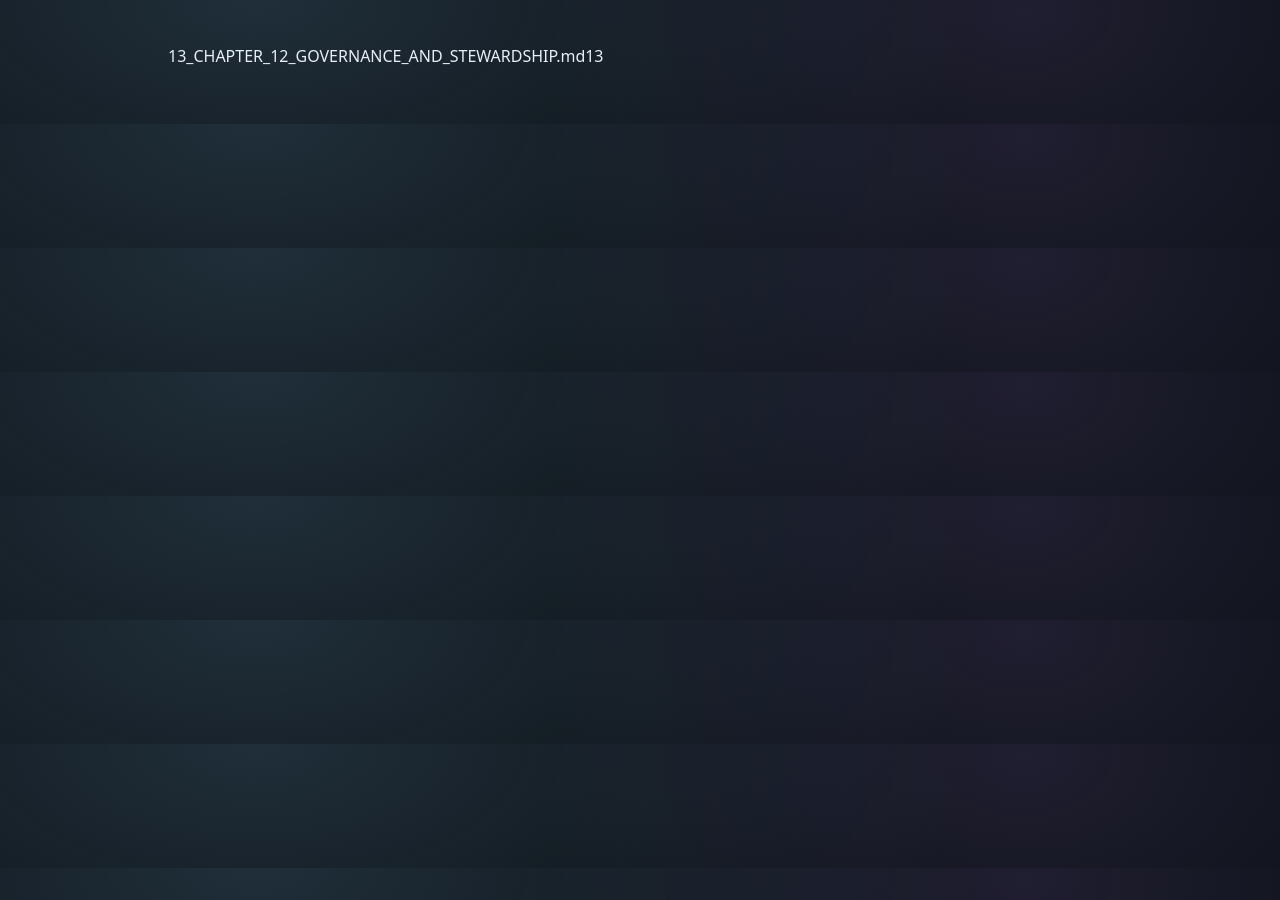
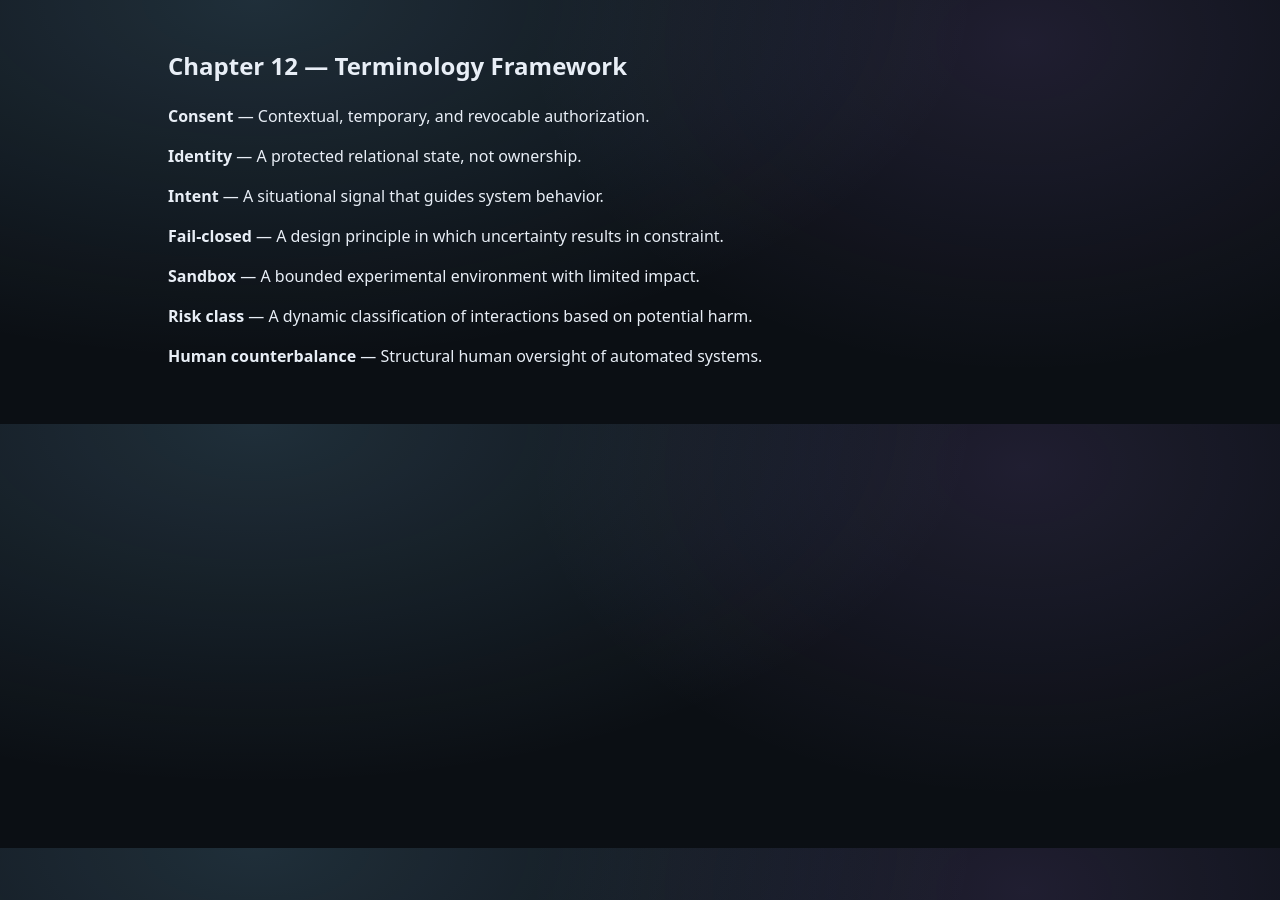
Before and after one commit to MartijnBruzzese/ModelHaven-Studio, a Jekyll site: the page built from WHITE_PAPERS/EN/MODELHAVEN_STUDIO_EN/13_CHAPTER_12_TERMINOLOGY_AND_INTERPRETATION.md, in a window 1280 px wide. Built offline with Jekyll 4.4.1, drawn with Linux system fonts in a browser that asks for light colours; our own code applies the rules of GitHub Pages for plain Markdown files.

Commit message:
Add Chapter 12: Terminology Framework
Added terminology definitions for key concepts.

```diff
--- a/WHITE_PAPERS/EN/MODELHAVEN_STUDIO_EN/13_CHAPTER_12_TERMINOLOGY_AND_INTERPRETATION.md
+++ b/WHITE_PAPERS/EN/MODELHAVEN_STUDIO_EN/13_CHAPTER_12_TERMINOLOGY_AND_INTERPRETATION.md
@@ -1 +1,16 @@
-13_CHAPTER_12_GOVERNANCE_AND_STEWARDSHIP.md13
+<a id="h12"></a>
+## Chapter 12 — Terminology Framework
+
+**Consent** — Contextual, temporary, and revocable authorization.
+
+**Identity** — A protected relational state, not ownership.
+
+**Intent** — A situational signal that guides system behavior.
+
+**Fail-closed** — A design principle in which uncertainty results in constraint.
+
+**Sandbox** — A bounded experimental environment with limited impact.
+
+**Risk class** — A dynamic classification of interactions based on potential harm.
+
+**Human counterbalance** — Structural human oversight of automated systems.
```
